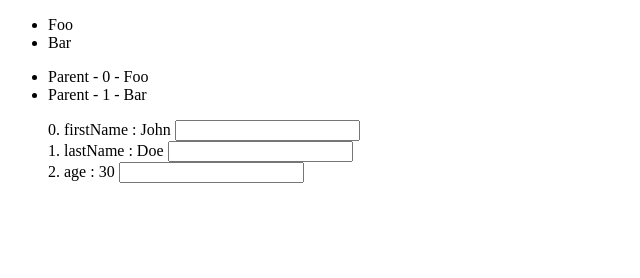
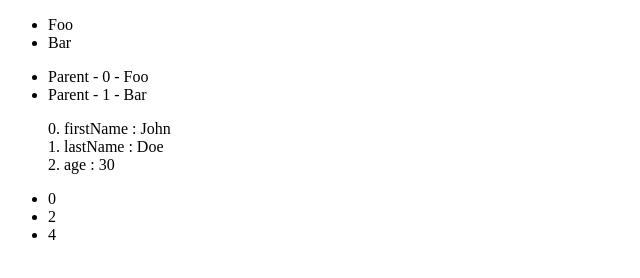
Before and after one commit to sklee385/study_vue, a website: page sample/ex11/index.html in a window 1280 px wide. Shown: the whole page, without its empty margins (0-640 px from the left). Drawn offline with nearby package versions, Linux system fonts and the light colour scheme.

Commit message:
리스트 랜더링 예제 및 정리

```diff
--- a/sample/ex11/index.html
+++ b/sample/ex11/index.html
@@ -22,8 +22,11 @@
         <ul id="v-for-object" class="demo">
             <div v-for="(value, key, index) in object" :key="key">
                 {{ index }}. {{ key }} : {{ value }}
-                <input>
             </div>
+        </ul>
+
+        <ul id="list">
+            <li v-for="n in evenNumbers">{{ n }}</li>
         </ul>
 
         <script src="https://cdn.jsdelivr.net/npm/vue"></script>
--- a/sample/ex11/index.js
+++ b/sample/ex11/index.js
@@ -29,3 +29,19 @@ var obj = new Vue({
         }
     }
 });
+
+
+new Vue({
+    el : "#list",
+    data: {
+        numbers : [0,1,2,3,4,5]
+    },
+    computed: {
+        evenNumbers : function () {
+            return this.numbers.filter(function (number){
+                return number % 2 === 0;
+            })
+        }
+    }
+
+})
```
Also changed, not shown: sample/ex11/README.md.
